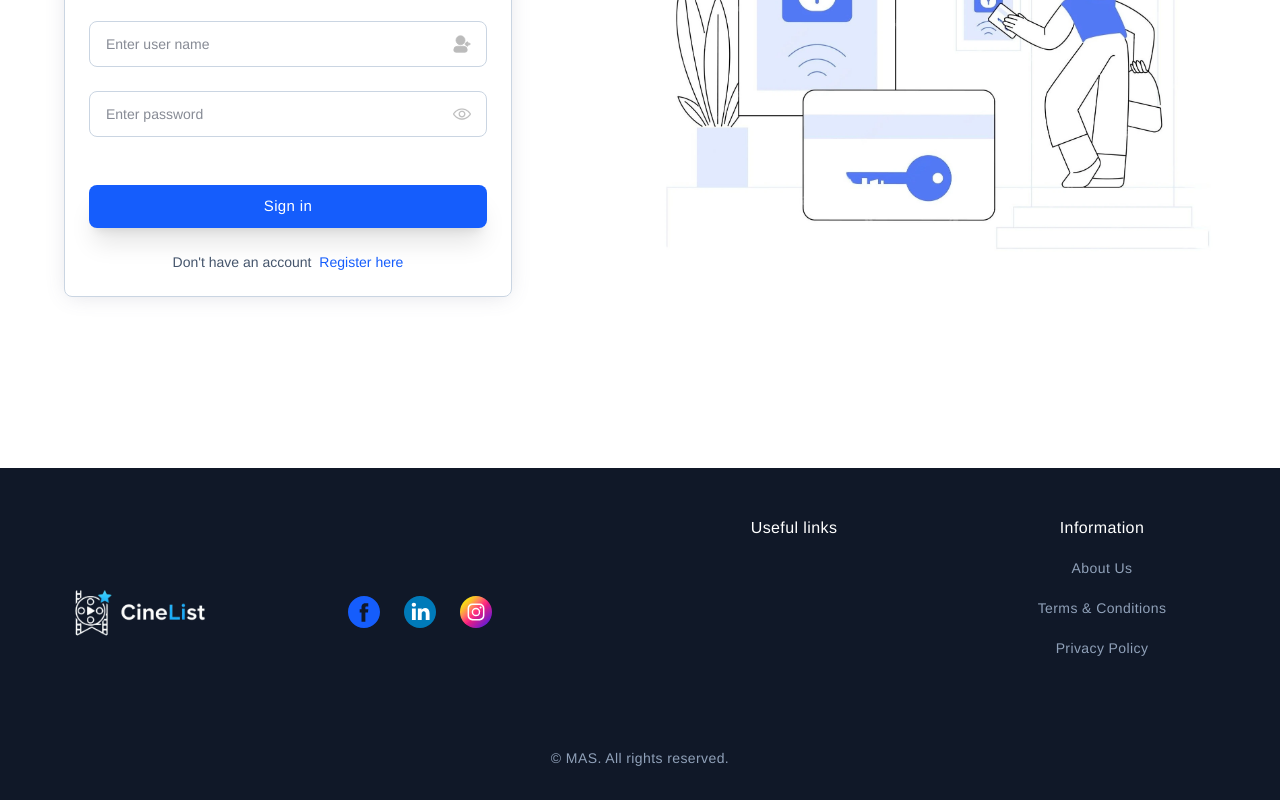
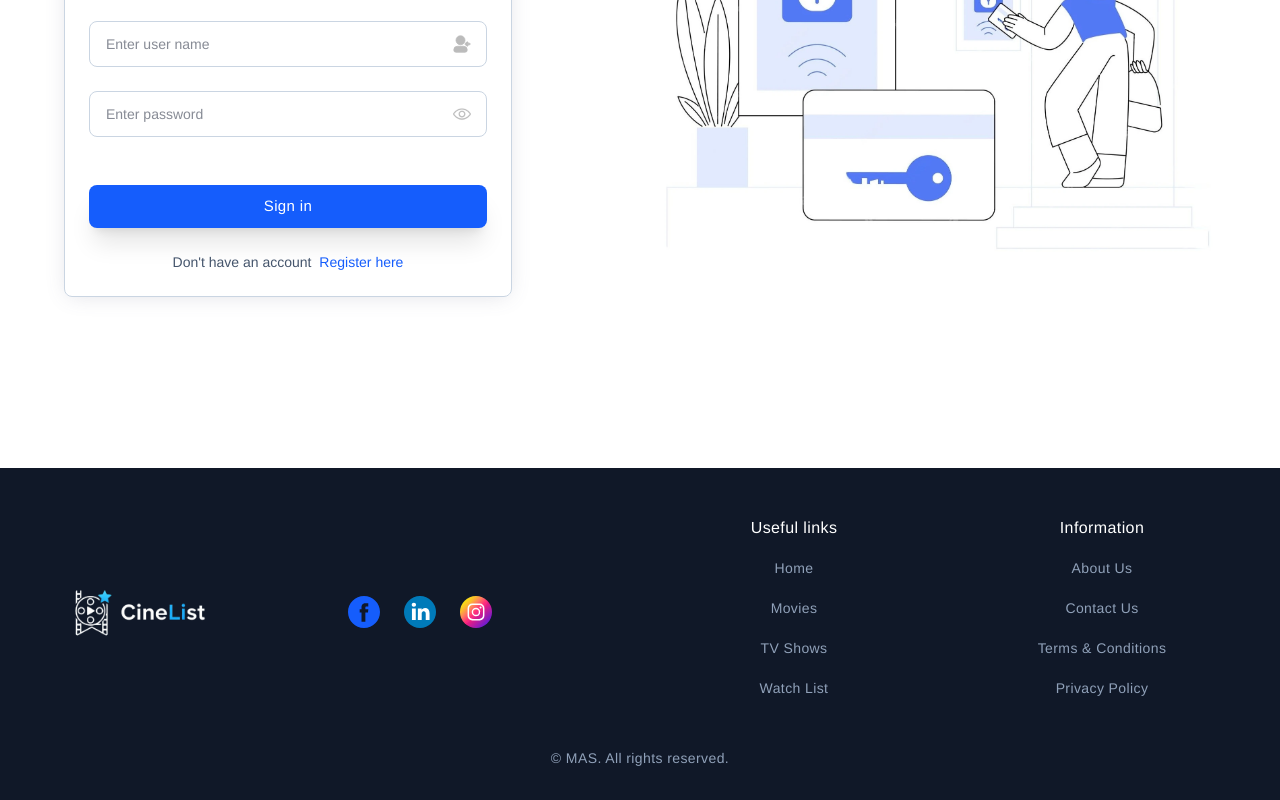
Before and after one commit to bracketdeveloper/cine-list, a Vue app: page /login in a window 1280 px wide. Shown: the part 522-1322 px from the top of the page. Built offline with nearby package versions, Linux system fonts and the light colour scheme.

Commit message:
App completed

```diff
--- a/src/components/FooterComponent.vue
+++ b/src/components/FooterComponent.vue
@@ -9,9 +9,11 @@ export default {
     <div class="max-w-screen-xl mx-auto">
       <div class="grid grid-cols-1 sm:grid-cols-2 lg:grid-cols-4 gap-8">
         <div class="lg:flex lg:items-center">
-          <a href="javascript:void(0)">
-            <img src="../assets/logo-no-bg.png" alt="logo" class=" logo-image w-48" />
+          <router-link to="/">
+            <a>
+              <img src="../assets/logo-no-bg.png" alt="logo" class=" logo-image w-48"/>
             </a>
+          </router-link>
         </div>
 
         <div class="lg:flex lg:items-center">
@@ -19,15 +21,19 @@ export default {
             <li>
               <a href='javascript:void(0)'>
                 <svg xmlns="http://www.w3.org/2000/svg" class="fill-blue-600 w-8 h-8" viewBox="0 0 49.652 49.652">
-                  <path d="M24.826 0C11.137 0 0 11.137 0 24.826c0 13.688 11.137 24.826 24.826 24.826 13.688 0 24.826-11.138 24.826-24.826C49.652 11.137 38.516 0 24.826 0zM31 25.7h-4.039v14.396h-5.985V25.7h-2.845v-5.088h2.845v-3.291c0-2.357 1.12-6.04 6.04-6.04l4.435.017v4.939h-3.219c-.524 0-1.269.262-1.269 1.386v2.99h4.56z" data-original="#000000" />
+                  <path
+                      d="M24.826 0C11.137 0 0 11.137 0 24.826c0 13.688 11.137 24.826 24.826 24.826 13.688 0 24.826-11.138 24.826-24.826C49.652 11.137 38.516 0 24.826 0zM31 25.7h-4.039v14.396h-5.985V25.7h-2.845v-5.088h2.845v-3.291c0-2.357 1.12-6.04 6.04-6.04l4.435.017v4.939h-3.219c-.524 0-1.269.262-1.269 1.386v2.99h4.56z"
+                      data-original="#000000"/>
                 </svg>
               </a>
             </li>
             <li>
               <a href='javascript:void(0)'>
                 <svg xmlns="http://www.w3.org/2000/svg" class="w-8 h-8" viewBox="0 0 112.196 112.196">
-                  <circle cx="56.098" cy="56.097" r="56.098" fill="#007ab9" data-original="#007ab9" />
-                  <path fill="#fff" d="M89.616 60.611v23.128H76.207V62.161c0-5.418-1.936-9.118-6.791-9.118-3.705 0-5.906 2.491-6.878 4.903-.353.862-.444 2.059-.444 3.268v22.524h-13.41s.18-36.546 0-40.329h13.411v5.715c-.027.045-.065.089-.089.132h.089v-.132c1.782-2.742 4.96-6.662 12.085-6.662 8.822 0 15.436 5.764 15.436 18.149zm-54.96-36.642c-4.587 0-7.588 3.011-7.588 6.967 0 3.872 2.914 6.97 7.412 6.97h.087c4.677 0 7.585-3.098 7.585-6.97-.089-3.956-2.908-6.967-7.496-6.967zm-6.791 59.77H41.27v-40.33H27.865v40.33z" data-original="#f1f2f2" />
+                  <circle cx="56.098" cy="56.097" r="56.098" fill="#007ab9" data-original="#007ab9"/>
+                  <path fill="#fff"
+                        d="M89.616 60.611v23.128H76.207V62.161c0-5.418-1.936-9.118-6.791-9.118-3.705 0-5.906 2.491-6.878 4.903-.353.862-.444 2.059-.444 3.268v22.524h-13.41s.18-36.546 0-40.329h13.411v5.715c-.027.045-.065.089-.089.132h.089v-.132c1.782-2.742 4.96-6.662 12.085-6.662 8.822 0 15.436 5.764 15.436 18.149zm-54.96-36.642c-4.587 0-7.588 3.011-7.588 6.967 0 3.872 2.914 6.97 7.412 6.97h.087c4.677 0 7.585-3.098 7.585-6.97-.089-3.956-2.908-6.967-7.496-6.967zm-6.791 59.77H41.27v-40.33H27.865v40.33z"
+                        data-original="#f1f2f2"/>
                 </svg>
               </a>
             </li>
@@ -35,19 +41,25 @@ export default {
                 <a href='javascript:void(0)'>
                   <svg xmlns="http://www.w3.org/2000/svg" class="w-8 h-8" viewBox="0 0 152 152">
                     <linearGradient id="a" x1="22.26" x2="129.74" y1="22.26" y2="129.74" gradientUnits="userSpaceOnUse">
-                    <stop offset="0" stop-color="#fae100" />
-                    <stop offset=".15" stop-color="#fcb720" />
-                    <stop offset=".3" stop-color="#ff7950" />
-                    <stop offset=".5" stop-color="#ff1c74" />
-                    <stop offset="1" stop-color="#6c1cd1" />
+                      <stop offset="0" stop-color="#fae100"/>
+                      <stop offset=".15" stop-color="#fcb720"/>
+                      <stop offset=".3" stop-color="#ff7950"/>
+                      <stop offset=".5" stop-color="#ff1c74"/>
+                      <stop offset="1" stop-color="#6c1cd1"/>
                     </linearGradient>
                     <g data-name="Layer 2">
                       <g data-name="03.Instagram">
-                      <rect width="152" height="152" fill="url(#a)" data-original="url(#a)" rx="76" />
+                        <rect width="152" height="152" fill="url(#a)" data-original="url(#a)" rx="76"/>
                         <g fill="#fff">
-                        <path fill="#ffffff10" d="M133.2 26c-11.08 20.34-26.75 41.32-46.33 60.9S46.31 122.12 26 133.2q-1.91-1.66-3.71-3.46A76 76 0 1 1 129.74 22.26q1.8 1.8 3.46 3.74z" data-original="#ffffff10" />
-                        <path d="M94 36H58a22 22 0 0 0-22 22v36a22 22 0 0 0 22 22h36a22 22 0 0 0 22-22V58a22 22 0 0 0-22-22zm15 54.84A18.16 18.16 0 0 1 90.84 109H61.16A18.16 18.16 0 0 1 43 90.84V61.16A18.16 18.16 0 0 1 61.16 43h29.68A18.16 18.16 0 0 1 109 61.16z" data-original="#ffffff" />
-                        <path d="m90.59 61.56-.19-.19-.16-.16A20.16 20.16 0 0 0 76 55.33 20.52 20.52 0 0 0 55.62 76a20.75 20.75 0 0 0 6 14.61 20.19 20.19 0 0 0 14.42 6 20.73 20.73 0 0 0 14.55-35.05zM76 89.56A13.56 13.56 0 1 1 89.37 76 13.46 13.46 0 0 1 76 89.56zm26.43-35.18a4.88 4.88 0 0 1-4.85 4.92 4.81 4.81 0 0 1-3.42-1.43 4.93 4.93 0 0 1 3.43-8.39 4.82 4.82 0 0 1 3.09 1.12l.1.1a3.05 3.05 0 0 1 .44.44l.11.12a4.92 4.92 0 0 1 1.1 3.12z" data-original="#ffffff" />
+                          <path fill="#ffffff10"
+                                d="M133.2 26c-11.08 20.34-26.75 41.32-46.33 60.9S46.31 122.12 26 133.2q-1.91-1.66-3.71-3.46A76 76 0 1 1 129.74 22.26q1.8 1.8 3.46 3.74z"
+                                data-original="#ffffff10"/>
+                          <path
+                              d="M94 36H58a22 22 0 0 0-22 22v36a22 22 0 0 0 22 22h36a22 22 0 0 0 22-22V58a22 22 0 0 0-22-22zm15 54.84A18.16 18.16 0 0 1 90.84 109H61.16A18.16 18.16 0 0 1 43 90.84V61.16A18.16 18.16 0 0 1 61.16 43h29.68A18.16 18.16 0 0 1 109 61.16z"
+                              data-original="#ffffff"/>
+                          <path
+                              d="m90.59 61.56-.19-.19-.16-.16A20.16 20.16 0 0 0 76 55.33 20.52 20.52 0 0 0 55.62 76a20.75 20.75 0 0 0 6 14.61 20.19 20.19 0 0 0 14.42 6 20.73 20.73 0 0 0 14.55-35.05zM76 89.56A13.56 13.56 0 1 1 89.37 76 13.46 13.46 0 0 1 76 89.56zm26.43-35.18a4.88 4.88 0 0 1-4.85 4.92 4.81 4.81 0 0 1-3.42-1.43 4.93 4.93 0 0 1 3.43-8.39 4.82 4.82 0 0 1 3.09 1.12l.1.1a3.05 3.05 0 0 1 .44.44l.11.12a4.92 4.92 0 0 1 1.1 3.12z"
+                              data-original="#ffffff"/>
                         </g>
                       </g>
                     </g>
@@ -60,15 +72,23 @@ export default {
         <div>
           <h4 class="text-base mb-4 text-white">Useful links</h4>
           <ul class="space-y-4">
-<!--            <li>-->
-<!--              <a href="javascript:void(0)" class="text-slate-400 hover:text-white text-sm">Featured</a>-->
-<!--            </li>-->
-<!--            <li>-->
-<!--              <a href="javascript:void(0)" class="text-slate-400 hover:text-white text-sm">New Arrivals</a>-->
-<!--            </li>-->
-<!--            <li>-->
-<!--              <a href="javascript:void(0)" class="text-slate-400 hover:text-white text-sm">New Arrivals</a>-->
-<!--            </li>-->
+            <li class='max-lg:border-b max-lg:border-gray-300 max-lg:py-3 px-3'>
+              <router-link to="/"><a class='text-slate-400 hover:text-white text-sm'>Home</a>
+              </router-link>
+            </li>
+            <li class='max-lg:border-b max-lg:border-gray-300 max-lg:py-3 px-3'>
+              <router-link to="/movies"><a class='text-slate-400 hover:text-white text-sm'>Movies</a>
+              </router-link>
+            </li>
+
+            <li class='max-lg:border-b max-lg:border-gray-300 max-lg:py-3 px-3'>
+              <router-link to="/tv-shows"><a class='text-slate-400 hover:text-white text-sm'>TV Shows</a>
+              </router-link>
+            </li>
+            <li class='max-lg:border-b max-lg:border-gray-300 max-lg:py-3 px-3'>
+              <router-link to="/watchlist"><a class='text-slate-400 hover:text-white text-sm'>Watch
+                List</a></router-link>
+            </li>
           </ul>
         </div>
 
@@ -79,10 +99,15 @@ export default {
               <router-link to="/about"><a class="text-slate-400 hover:text-white text-sm">About Us</a></router-link>
             </li>
             <li>
-              <router-link to="/terms-and-conditions"><a class="text-slate-400 hover:text-white text-sm">Terms &amp; Conditions</a></router-link>
+              <router-link to="/contact"><a class="text-slate-400 hover:text-white text-sm">Contact Us</a></router-link>
             </li>
             <li>
-              <router-link to="/privacy-policy"><a class="text-slate-400 hover:text-white text-sm">Privacy Policy</a></router-link>
+              <router-link to="/terms-and-conditions"><a class="text-slate-400 hover:text-white text-sm">Terms &amp;
+                Conditions</a></router-link>
+            </li>
+            <li>
+              <router-link to="/privacy-policy"><a class="text-slate-400 hover:text-white text-sm">Privacy Policy</a>
+              </router-link>
             </li>
           </ul>
         </div>
@@ -95,7 +120,7 @@ export default {
 </template>
 
 <style scoped>
-.logo-image{
+.logo-image {
   border-radius: 10px !important;
 }
 </style>
```
Lines whose indentation alone changed are shown as unchanged.
